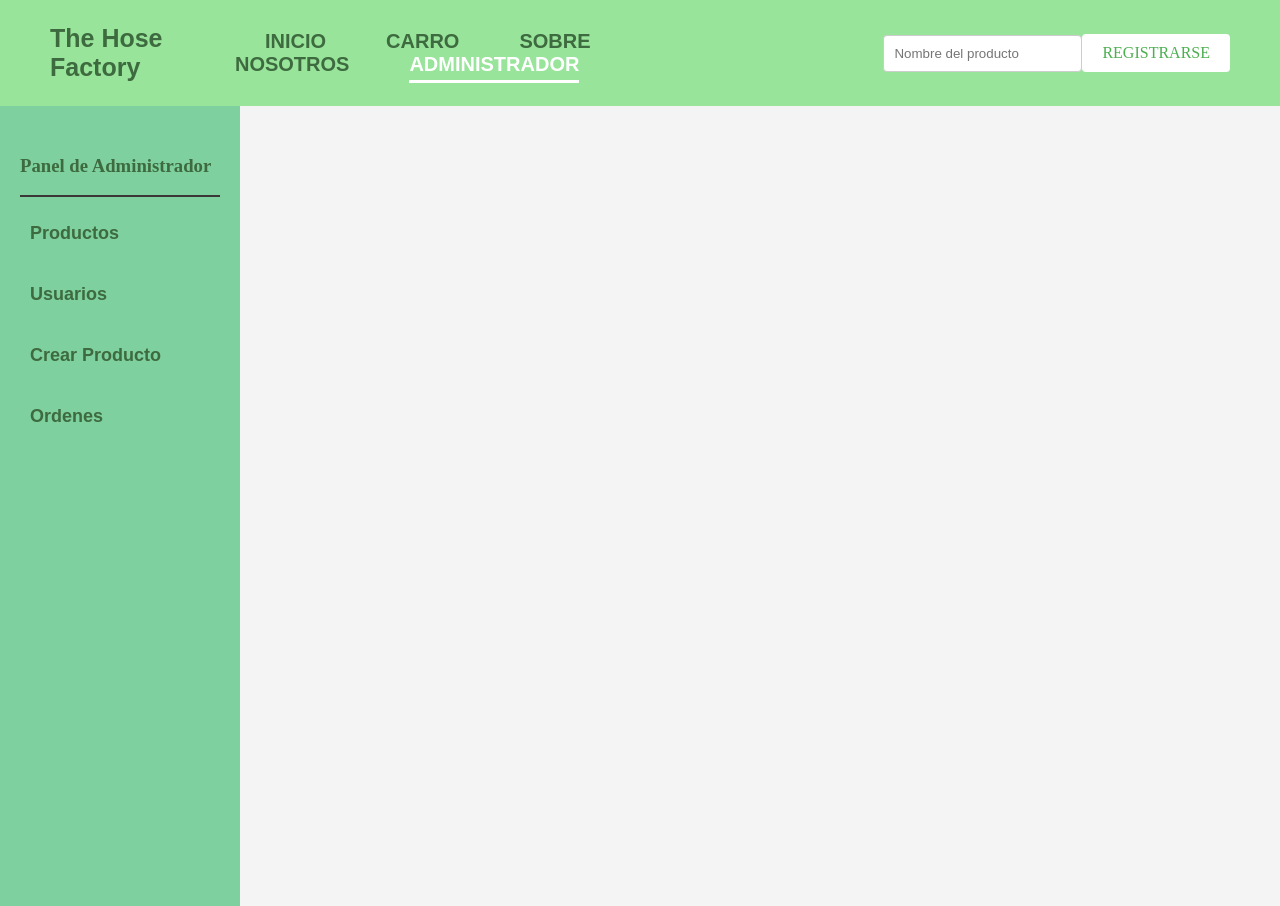
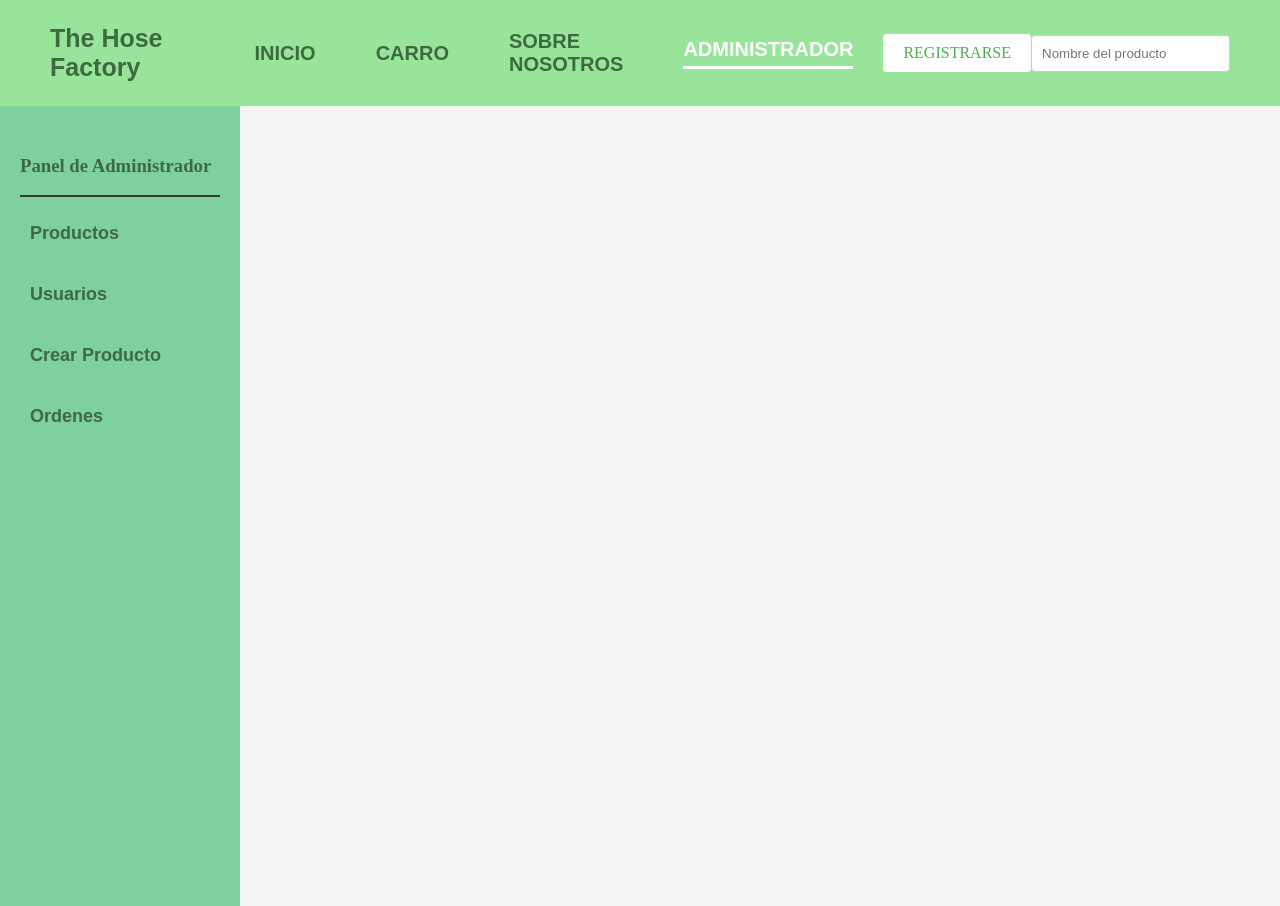
Before and after one commit to Uristides/PF-Mangueras-F, a React (Vite) app in the folder Client/: page /admin in a window 1280 px wide. Built offline with nearby package versions, Linux system fonts and the light colour scheme; no server answers.

Commit message:
Fix styles and filters

```diff
--- a/Client/src/components/Navbar/Navbar.jsx
+++ b/Client/src/components/Navbar/Navbar.jsx
@@ -1,78 +1,80 @@
-import { Link, useLocation } from "react-router-dom";
-import SearchBar from "../SearchBar/SearchBar";
-import styles from "./Navbar.module.css";
-import { useContext } from "react";
-import { UserContext } from "../../App";
+/* eslint-disable no-unused-vars */
+/* eslint-disable react/prop-types */
+import { Link, useLocation } from 'react-router-dom';
+import { useContext } from 'react';
+import { UserContext } from '../../App';
+import SearchBar from '../SearchBar/SearchBar';
+import styles from './Navbar.module.css';
 
 const Navbar = ({ sesion }) => {
   const { pathname } = useLocation();
-
   const { setUser, user } = useContext(UserContext);
 
   const deletCokie = (param) => {
     document.cookie =
-      param + "=; expires=Thu, 01 Jan 1970 00:00:00 UTC; path=/;";
+      param + '=; expires=Thu, 01 Jan 1970 00:00:00 UTC; path=/;';
   };
 
   const logout = async () => {
-    const out = await fetch("http://localhost:3001/user/logout", {
-      method: "POST",
-      credentials: "include",
-      header: { "Content-Type": "aplication/json" },
+    const out = await fetch('http://localhost:3001/user/logout', {
+      method: 'POST',
+      credentials: 'include',
+      header: { 'Content-Type': 'aplication/json' },
     });
     if (out.ok) {
       sesion();
-      deletCokie("lacookie");
+      deletCokie('lacookie');
       return location.reload();
     }
   };
 
   return (
     <div className={styles.main}>
-
-      <Link to="/" className={styles.linksTitle}>
+      <Link to='/' className={styles.linksTitle}>
         The Hose Factory
       </Link>
-      <div className={styles.linksContainer}>
+      <div className={`${styles.linksContainer}`}>
         <Link
-          to="/"
-          className={`${styles.links} ${pathname === "/" ? styles.active : ""}`}
+          to='/'
+          className={`${styles.links} ${pathname === '/' ? styles.active : ''}`}
         >
           INICIO
         </Link>
         <Link
-          to="/cart"
+          to='/cart'
           className={`${styles.links} ${
-            pathname === "/cart" ? styles.active : ""
+            pathname === '/cart' ? styles.active : ''
           }`}
         >
           CARRO
         </Link>
         <Link
-          to="/about"
+          to='/about'
           className={`${styles.links} ${
-            pathname === "/about" ? styles.active : ""
+            pathname === '/about' ? styles.active : ''
           }`}
         >
           SOBRE NOSOTROS
         </Link>
         <Link
-          to="/admin"
+          to='/admin'
           className={`${styles.links} ${
-            pathname === "/admin" ? styles.active : ""
+            pathname === '/admin' ? styles.active : ''
           }`}
         >
           ADMINISTRADOR
         </Link>
+        {!user ? (
+          <Link to='/login' className={styles.loginButton}>
+            REGISTRARSE
+          </Link>
+        ) : (
+          <button className={styles.loginButton} onClick={logout}>
+            CERRAR SESIÓN
+          </button>
+        )}
       </div>
       <SearchBar />
-      {!user ? (
-        <Link to="/login" className={styles.loginButton}>
-          REGISTRARSE
-        </Link>
-      ) : (
-        <button className={styles.loginButton} onClick={logout}> CERRAR SESIÓN </button>
-      )}
     </div>
   );
 };
--- a/Client/src/components/Navbar/Navbar.module.css
+++ b/Client/src/components/Navbar/Navbar.module.css
@@ -16,11 +16,14 @@
 }
 
 .linksContainer {
+  display: flex;
+  flex-direction: column;
   margin: 20px 0px;
+  align-items: center;
 }
 
 .links {
-  margin: 0px 30px;
+  margin: 10px 0;
   font-size: 18px;
   font-family: Arial, sans-serif;
   font-weight: bold;
@@ -55,6 +58,17 @@
   cursor: pointer;
 }
 
+@media (min-width: 480px) {
+  .links {
+    margin: 5px 20px;
+  }
+
+  .loginButton {
+    padding: 10px 20px;
+    font-size: 16px;
+  }
+}
+
 @media (min-width: 768px) {
   .main {
     flex-direction: row;
@@ -63,11 +77,16 @@
     padding: 10px 50px;
   }
 
+  .linksContainer {
+    flex-direction: row;
+  }
+
   .linksTitle {
     font-size: 25px;
   }
 
   .links {
+    margin: 0 30px;
     font-size: 20px;
   }
 
```
